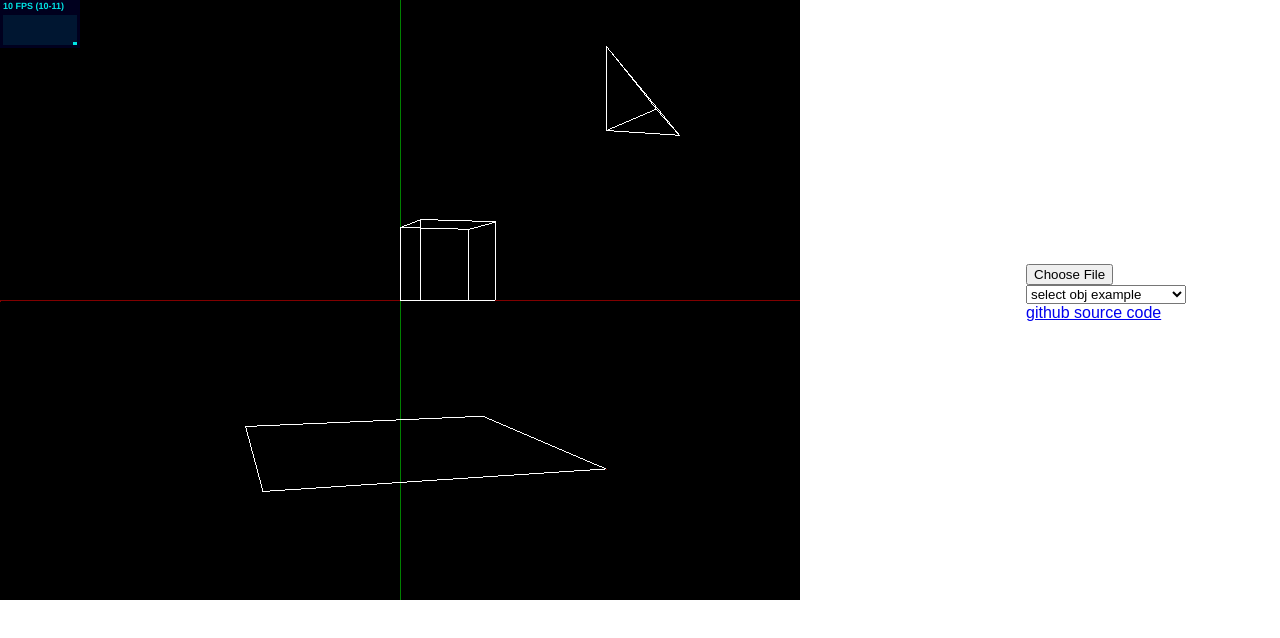
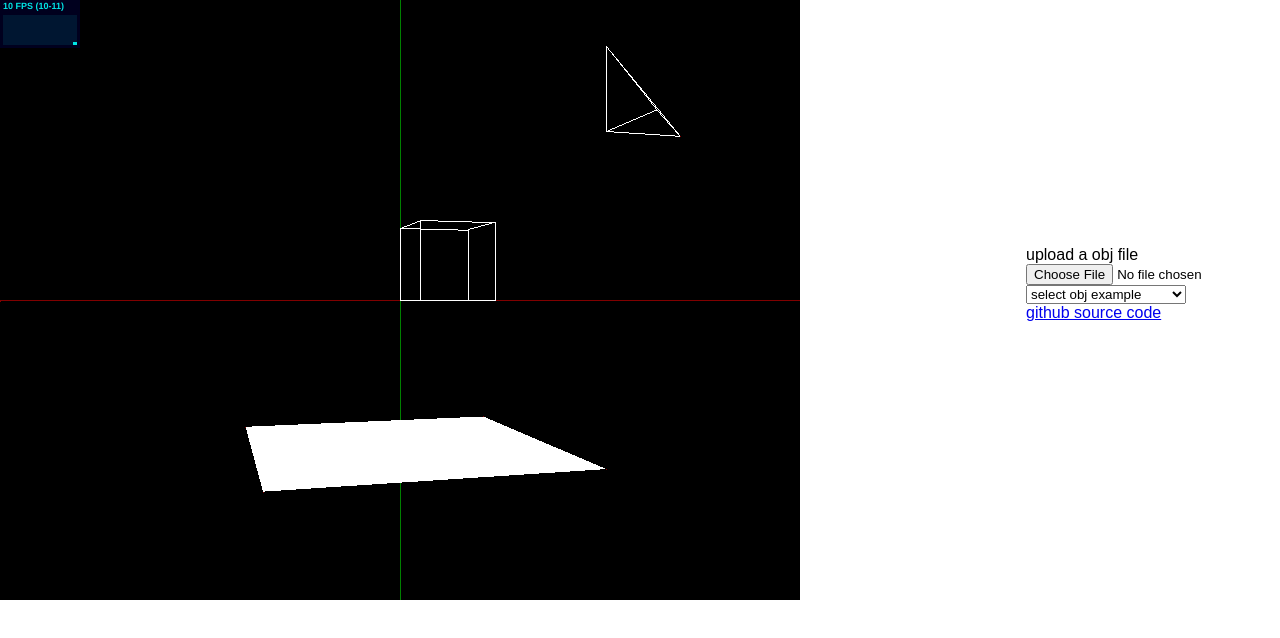
Before and after one commit to xiehuiqi220/smallJs3dRenderer, a website built with Parcel: page index.html in a window 1280 px wide. Built offline with nearby package versions, Linux system fonts and the light colour scheme; animation ran at ten frames a second; what dat.gui would draw is missing.

Commit message:
feat: add polygon insider check

```diff
--- a/index.html
+++ b/index.html
@@ -15,7 +15,6 @@
       right: 0;
       box-sizing: border-box;
       top: 240px;
-      color: white;
       border: 1px solid white;
       margin-right: 15px;
       padding: 5px;
--- a/src/canvas.js
+++ b/src/canvas.js
@@ -1,12 +1,12 @@
 import { CHANNEL_COUNT } from "./constants";
-import { rrgb } from "./util";
+import { rrgb, aabb, is_point_inside_convex_polygon } from "./util";
 import { log } from "./util";
 
 class Canvas {
   constructor(canv, w = 800, h = 600) {
     this.width = canv.width = w;
     this.height = canv.height = h;
-    this.ctx = canv.getContext("2d",{willReadFrequently:true});
+    this.ctx = canv.getContext("2d", { willReadFrequently: true });
     this.imageData = null;
     this.clear();
   }
@@ -40,7 +40,8 @@ class Canvas {
 
   //绘制一个顶点，用圆圈代替
   setPixel(x, y, r = 255, g = 255, b = 255) {
-    x= parseInt(x);y=parseInt(y);
+    x = Math.round(x); //取整
+    y = Math.round(y);
     const imageData = this.imageData;
     const index = (x + y * imageData.width) * 4;
     imageData.data[index + 0] = r;
@@ -58,7 +59,7 @@ class Canvas {
   drawLine(x0, y0, x1, y1, r = 255, g = 255, b = 255) {
     let steep = false;
     if (Math.abs(x0 - x1) < Math.abs(y0 - y1)) {
-      [x0, y0] = [y0, x0];
+      [x0, y0] = [y0, x0];//swap
       [x1, y1] = [y1, x1];
       steep = true;
     }
@@ -86,17 +87,40 @@ class Canvas {
   }
 
   //绘制面
-  drawFace(points = [], wireframe = false, color = '#fff') {
-    for (var i = 0; i < points.length-1; i++) {
+  drawFace(points = [], wireframe = false, color) {
+    const debug = false;
+    if (wireframe) {
+      this._drawWireframe(points);
+      return;
+    }
+    const bbox = aabb(points);
+
+    //遍历bbox围绕的矩形，判断每一个点是不是在多边形里面
+    for (var x = bbox.x0; x < bbox.x1; x++) {
+      for (var y = bbox.y0; y < bbox.y1; y++) {
+        const isInsider = is_point_inside_convex_polygon({ x, y }, points);
+        if (debug) {
+          isInsider == -1 && this.setPixel(x, y); //如果点在外面，就绘制，调试用
+        }
+        else isInsider == 1 && this.setPixel(x, y,color.r,color.g,color.b); //如果点在面里面，就绘制
+      }
+    }
+
+    debug && this.drawLine(bbox.x0, bbox.y0, bbox.x1, bbox.y1, 128, 0, 0);//绘制aabb的对角线
+  }
+
+  _drawWireframe(points = []) {
+    //先依次绘制各点连接的线
+    for (var i = 0; i < points.length - 1; i++) {
       const pFrom = points[i].__verticeWindowPosition;
-      const pTo = points[i+1].__verticeWindowPosition;
-      pFrom && pTo && this.drawLine(pFrom[0], pFrom[1],pTo[0],pTo[1]);
+      const pTo = points[i + 1].__verticeWindowPosition;
+      pFrom && pTo && this.drawLine(pFrom[0], pFrom[1], pTo[0], pTo[1]);
     }
 
     //连接尾部点与首点
     const pf = points[points.length - 1].__verticeWindowPosition;
     const pe = points[0].__verticeWindowPosition;
-    this.drawLine(pf[0], pf[1],pe[0],pe[1]);
+    this.drawLine(pf[0], pf[1], pe[0], pe[1]);
   }
 
   flush() {
--- a/src/util.js
+++ b/src/util.js
@@ -6,7 +6,52 @@ function rrgb() {//rgb颜色随机
     const r = Math.floor(Math.random() * 256);
     const g = Math.floor(Math.random() * 256);
     const b = Math.floor(Math.random() * 256);
-    return `rgb(${r},${g},${b})`;
+    return {r,g,b};
 }
 
-export { log,rrgb };
+function aabb(points) {
+    var start = { x: Infinity, y: Infinity };
+    var end = { x: 0, y: 0 };
+
+    for (var i = 0; i < points.length; i++) {
+        var p = { x: points[i].__verticeWindowPosition[0], y: points[i].__verticeWindowPosition[1] };
+
+        start.x = p.x < start.x ? p.x : start.x;
+        start.y = p.y < start.y ? p.y : start.y;
+
+        end.x = p.x > end.x ? p.x : end.x;
+        end.y = p.y > end.y ? p.y : end.y;
+    }
+
+    return {
+        x0: start.x,
+        y0: start.y,
+        x1: end.x,
+        y1: end.y
+    };
+}
+
+function substitute_point_in_line(p, pt1, pt2) {
+    return ((p.y - pt1.__verticeWindowPosition[1]) * (pt2.__verticeWindowPosition[0] - pt1.__verticeWindowPosition[0])) - ((p.x - pt1.__verticeWindowPosition[0]) * (pt2.__verticeWindowPosition[1] - pt1.__verticeWindowPosition[1]));
+}
+
+//判定点在不在多边形里面，https://github.com/anirudhtopiwala/OpenSource_Problems/blob/master/Point_In_Polygon/src/point_in_polygon.cpp
+function is_point_inside_convex_polygon(query_point, vertices) {
+    const num_sides_of_polygon = vertices.length;
+    let count_same_side_results = 0;
+    // Iterate over each side.
+    for (let i = 0; i < num_sides_of_polygon; ++i) {
+        const point_in_line = substitute_point_in_line(query_point,vertices[i], vertices[(i + 1) % num_sides_of_polygon]);
+        //console.log(point_in_line);throw "xx";
+
+        // Check if the point lies on the polygon.
+        if (point_in_line == 0) {
+            return point_in_line;
+        }
+
+        count_same_side_results += point_in_line > 0;
+    }
+    return (Math.abs(count_same_side_results) == num_sides_of_polygon) ? 1 : -1;
+}
+
+export { log, rrgb, aabb, is_point_inside_convex_polygon };
```
Also changed, not shown: package.json (+8 -3 lines), src/renderer.js (+8 -9 lines).
